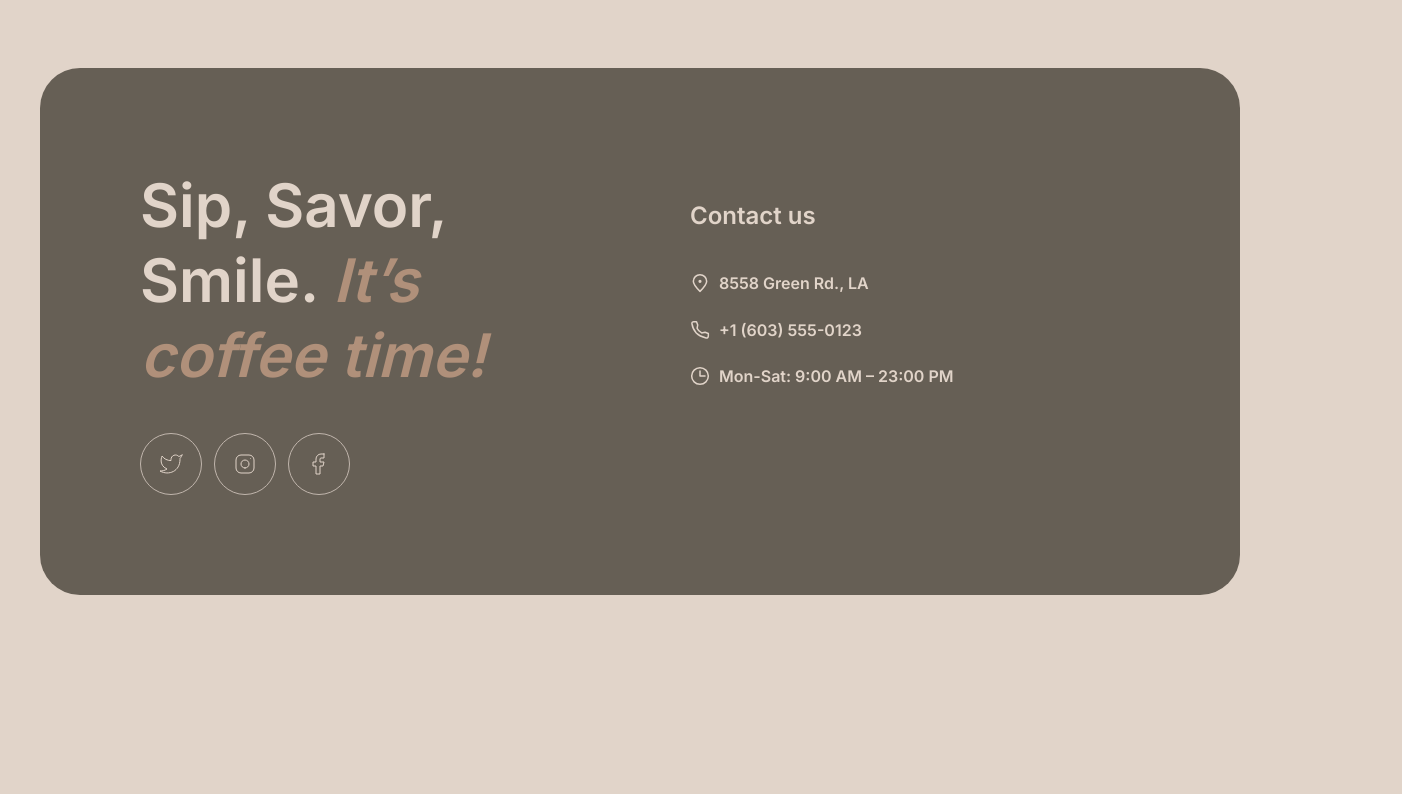
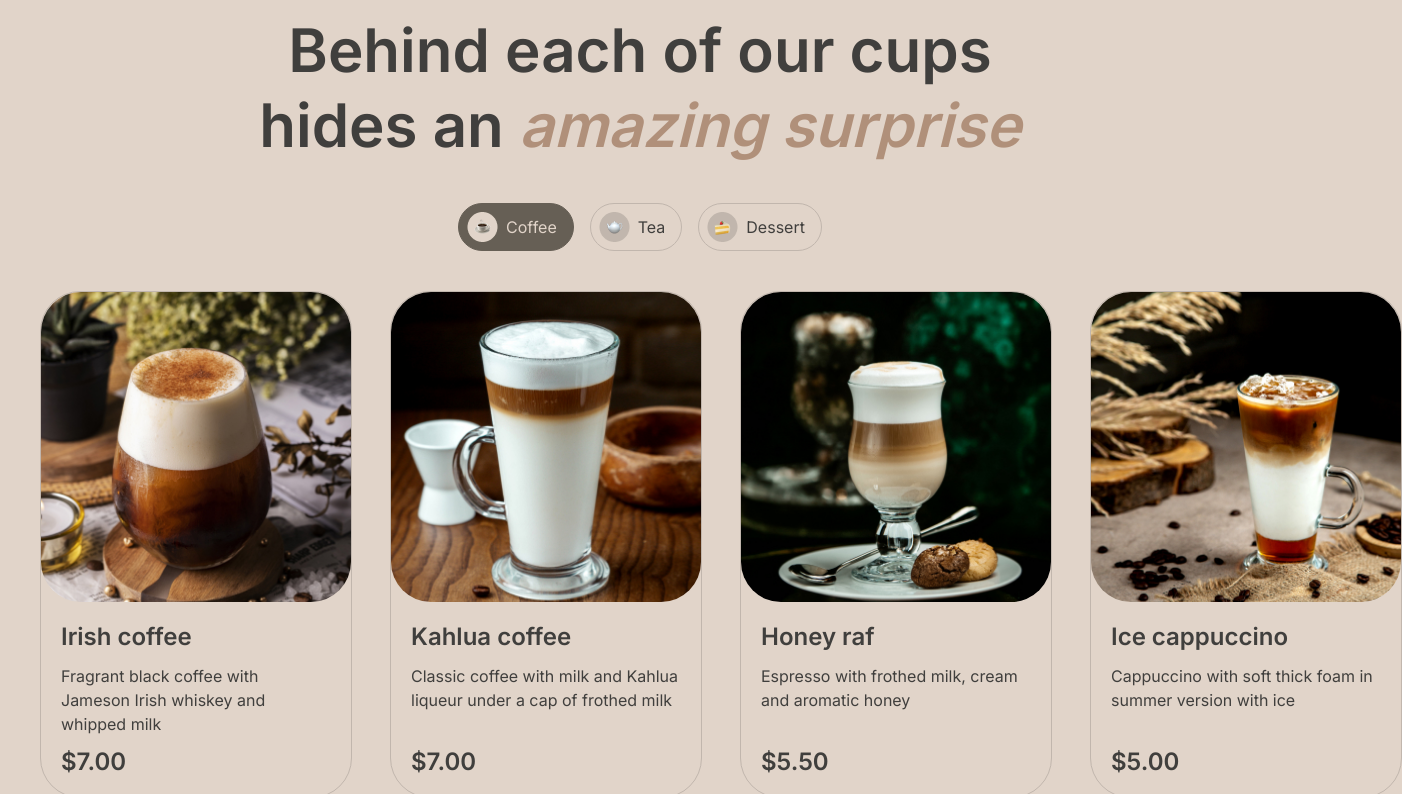
Before and after one commit to ankkiel/coffee-house, a website built with Vite: page coffee-house/pages/menu/index.html in a window 1280 px wide. Shown: the part 86-880 px from the top of the page, 1402 px wide, since content can reach past the window. Before the commit the page ends 800 px from the top, so only its background shows below. Built offline with nearby package versions, Linux system fonts and the light colour scheme.

Commit message:
feat: add menu section

```diff
--- a/coffee-house/pages/menu/index.html
+++ b/coffee-house/pages/menu/index.html
@@ -37,6 +37,107 @@
     </header>
     <main>
       <h1 class="visually-hidden">Coffee House - Menu</h1>
+      <section class="menu">
+        <div class="menu__wrapper wrapper">
+          <h2 class="menu__title">Behind each of our cups hides an <span class="menu__title-accent">amazing surprise</h2>
+            <div class="menu__tabs tabs">
+              <button class="tabs__item tabs__item--active">
+                <img class="tabs__icon" src="../../assets/images/icon-coffee.png" alt="Coffee">
+                <span class="tabs__name">Coffee</span>
+              </button>
+              <button class="tabs__item">
+                <img class="tabs__icon" src="../../assets/images/icon-tea.png" alt="Tea">
+                <span class="tabs__name">Tea</span>
+              </button>
+              <button class="tabs__item">
+                <img class="tabs__icon" src="../../assets/images/icon-dessert.png" alt="Dessert">
+                <span class="tabs__name">Dessert</span>
+              </button>
+            </div>
+            <div class="menu__products">
+              <a href="#" class="menu__card menu-card">
+                <div class="menu-card__image">
+                  <img src="../../assets/images/coffee-1.jpg" alt="Irish coffee">
+                </div>
+                <div class="menu-card__body">
+                  <h3 class="menu-card__title">Irish coffee</h3>
+                  <p class="menu-card__description">Fragrant black coffee with Jameson Irish whiskey and whipped milk</p>
+                  <span class="menu-card__price">$7.00</span>
+                </div>
+              </a>
+              <a href="#" class="menu__card menu-card">
+                <div class="menu-card__image">
+                  <img src="../../assets/images/coffee-2.jpg" alt="Kahlua coffee">
+                </div>
+                <div class="menu-card__body">
+                  <h3 class="menu-card__title">Kahlua coffee</h3>
+                  <p class="menu-card__description">Classic coffee with milk and Kahlua liqueur under a cap of frothed milk</p>
+                  <span class="menu-card__price">$7.00</span>
+                </div>
+              </a>
+              <a href="#" class="menu__card menu-card">
+                <div class="menu-card__image">
+                  <img src="../../assets/images/coffee-3.jpg" alt="Honey raf">
+                </div>
+                <div class="menu-card__body">
+                  <h3 class="menu-card__title">Honey raf</h3>
+                  <p class="menu-card__description">Espresso with frothed milk, cream and aromatic honey</p>
+                  <span class="menu-card__price">$5.50</span>
+                </div>
+              </a>
+              <a href="#" class="menu__card menu-card">
+                <div class="menu-card__image">
+                  <img src="../../assets/images/coffee-4.jpg" alt="Ice cappuccino">
+                </div>
+                <div class="menu-card__body">
+                  <h3 class="menu-card__title">Ice cappuccino</h3>
+                  <p class="menu-card__description">Cappuccino with soft thick foam in summer version with ice</p>
+                  <span class="menu-card__price">$5.00</span>
+                </div>
+              </a>
+              <a href="#" class="menu__card menu-card">
+                <div class="menu-card__image">
+                  <img src="../../assets/images/coffee-5.jpg" alt="Espresso">
+                </div>
+                <div class="menu-card__body">
+                  <h3 class="menu-card__title">Espresso</h3>
+                  <p class="menu-card__description">Classic black coffee</p>
+                  <span class="menu-card__price">$4.50</span>
+                </div>
+              </a>
+              <a href="#" class="menu__card menu-card">
+                <div class="menu-card__image">
+                  <img src="../../assets/images/coffee-6.jpg" alt="Latte">
+                </div>
+                <div class="menu-card__body">
+                  <h3 class="menu-card__title">Latte</h3>
+                  <p class="menu-card__description">Espresso coffee with the addition of steamed milk and dense milk foam</p>
+                  <span class="menu-card__price">$5.50</span>
+                </div>
+              </a>
+              <a href="#" class="menu__card menu-card">
+                <div class="menu-card__image">
+                  <img src="../../assets/images/coffee-7.jpg" alt="Latte macchiato">
+                </div>
+                <div class="menu-card__body">
+                  <h3 class="menu-card__title">Latte macchiato</h3>
+                  <p class="menu-card__description">Espresso with frothed milk and chocolate</p>
+                  <span class="menu-card__price">$5.50</span>
+                </div>
+              </a>
+              <a href="#" class="menu__card menu-card">
+                <div class="menu-card__image">
+                  <img src="../../assets/images/coffee-8.jpg" alt="Coffee with cognac">
+                </div>
+                <div class="menu-card__body">
+                  <h3 class="menu-card__title">Coffee with cognac</h3>
+                  <p class="menu-card__description">Fragrant black coffee with cognac and whipped cream</p>
+                  <span class="menu-card__price">$6.50</span>
+                </div>
+              </a>
+            </div>
+        </div>
+      </section>
     </main>
 
     <footer class="footer" id="contact-us">
--- /dev/null
+++ b/coffee-house/src/scss/components/_menu-card.scss
@@ -0,0 +1,53 @@
+.menu-card {
+    width: 310px;
+    border-radius: 40px;
+
+    list-style: none;
+    text-decoration: none;
+    color: $color-text-dark;
+    border: 1px solid $color-border-light;
+
+    &__body {
+        display: flex;
+        flex-direction: column;
+        justify-content: space-between;
+        padding: 20px;
+        height: 155px;
+    }
+}
+
+.menu-card__title, .menu-card__price {
+    @extend %heading-3;
+
+    margin: 0;
+}
+
+.menu-card__title {
+    margin-bottom: 12px;
+}
+
+.menu-card__description {
+    font-weight: 400;
+    line-height: 150%;
+
+    margin: 0;
+    margin-bottom: auto;
+}
+
+.menu-card__image {
+    width: 100%;
+    border-radius: 40px;
+    overflow: hidden;
+}
+
+.menu-card__image img {
+    width: 100%;
+    height: 306px;
+
+    transform: scale(1.1);
+    transition: transform 0.5s;
+    &:hover {
+        transform: scale(1);
+
+    }
+}
--- /dev/null
+++ b/coffee-house/src/scss/components/_tabs.scss
@@ -0,0 +1,40 @@
+.tabs {
+    display: flex;
+    justify-content: center;
+    gap: 16px;
+    margin-bottom: 40px;
+}
+
+.tabs__item {
+    cursor: pointer;
+
+    display: flex;
+    justify-content: center;
+    align-items: center;
+    gap: 8px;
+
+    padding: 8px 16px 8px 8px;
+    border-radius: 100px;
+
+    &--active, &:hover {
+        background-color: $color-bg-container;
+        color: $color-text-light;
+        border: 1px solid $color-border-dark;
+    }
+
+    &:hover {
+        transition: all 1s;
+        background-color: $color-bg-container;
+        color: $color-text-light;
+        border: 1px solid $color-border-dark;
+    }
+
+    background-color: transparent;
+    color: $color-text-dark;
+    border: 1px solid $color-border-light;
+}
+
+.tabs__icon {
+    width: 31px;
+    height: 30px;
+}
--- /dev/null
+++ b/coffee-house/src/scss/layout/_menu.scss
@@ -0,0 +1,29 @@
+.menu {
+    padding-bottom: 40px;
+}
+
+.menu__title {
+    margin: 0 auto;
+    margin-bottom: 40px;
+
+    width: 800px;
+    text-align: center;
+    @extend %heading-1;
+    font-size: 60px;
+    line-height: 125%;
+}
+
+.menu__title-accent {
+    @extend %heading-1-accent;
+    color: $color-text-accent;
+}
+
+.menu__tabs {
+    margin-bottom: 40px;
+}
+
+.menu__products {
+    display: grid;
+    grid-template-columns: repeat(4, 310px);
+    gap: 40px;
+}
--- a/coffee-house/src/scss/style.scss
+++ b/coffee-house/src/scss/style.scss
@@ -12,6 +12,8 @@
 @import 'components/card';
 @import 'components/pagination';
 @import 'components/social-links';
+@import 'components/tabs';
+@import 'components/menu-card';
 
 @import 'layout/wrapper';
 @import 'layout/header';
@@ -22,6 +24,7 @@
 @import 'layout/about';
 @import 'layout/mobile-app';
 @import 'layout/contact-us';
+@import 'layout/menu';
 
 @import 'pages/home';
 @import 'pages/menu';
```
Also changed, not shown: coffee-house/assets/images/coffee-1.jpg (added), coffee-house/assets/images/coffee-2.jpg (added), coffee-house/assets/images/coffee-3.jpg (added), coffee-house/assets/images/coffee-4.jpg (added), coffee-house/assets/images/coffee-5.jpg (added), coffee-house/assets/images/coffee-6.jpg (added), coffee-house/assets/images/coffee-7.jpg (added), coffee-house/assets/images/coffee-8.jpg (added), coffee-house/assets/images/icon-coffee.png (added), coffee-house/assets/images/icon-dessert.png (added), coffee-house/assets/images/icon-tea.png (added).
